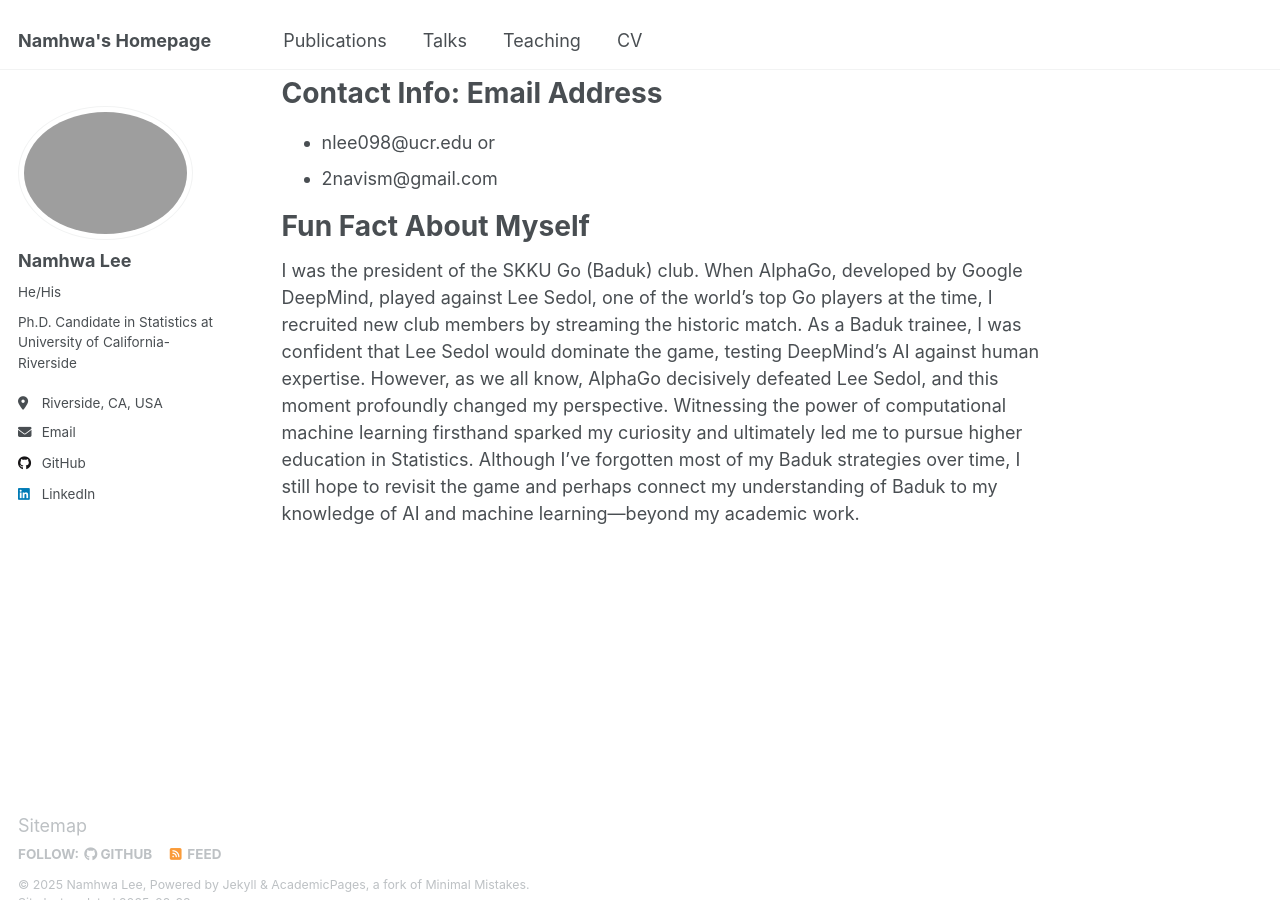
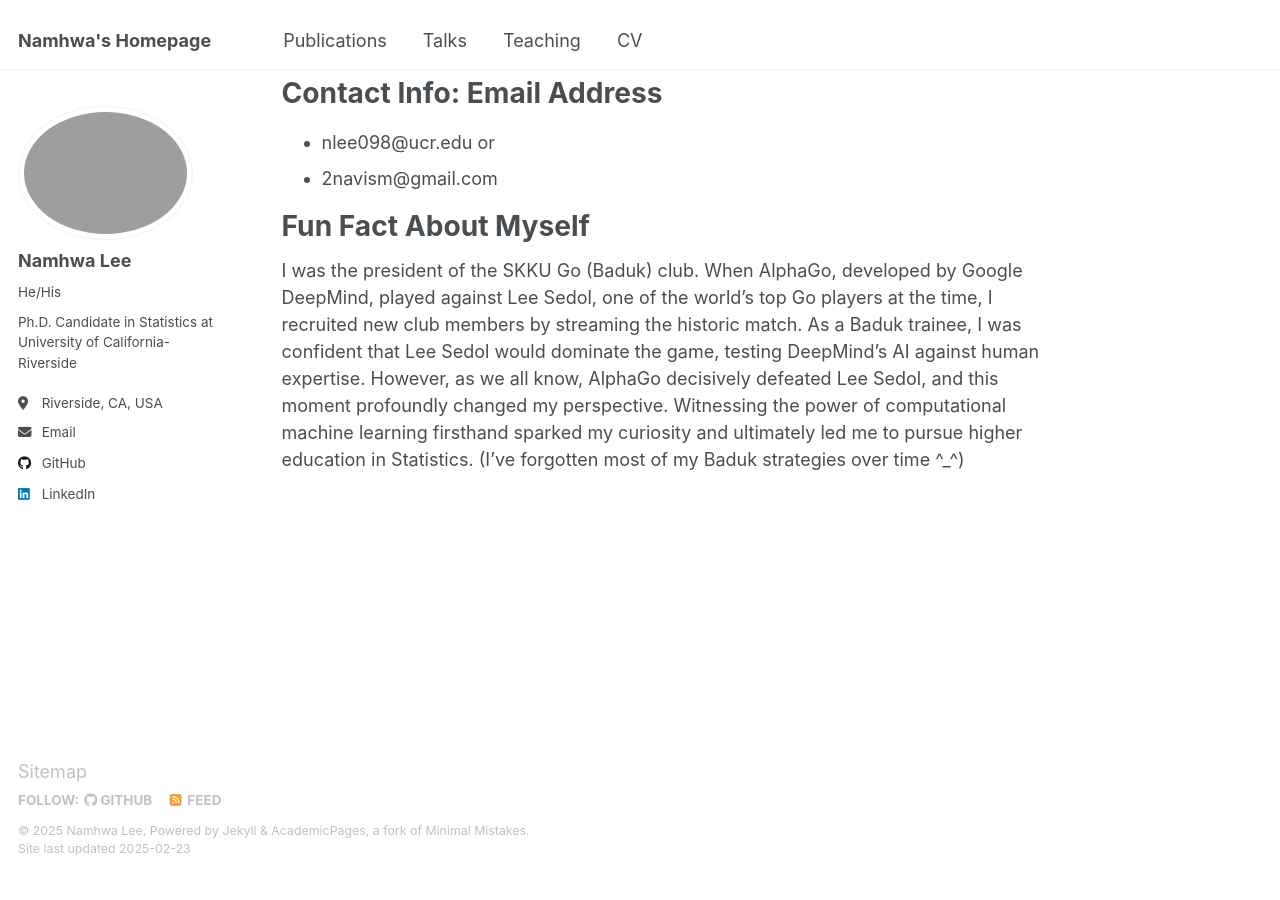
Before and after one commit to NamhwaLee/NamhwaLee.github.io, a Jekyll site: the page built from _pages/about.md, in a window 1280 px wide and 900 px high, scrolled down 737 px. Built offline with Jekyll 4.4.1, drawn with Linux system fonts in a browser that asks for light colours; after the commit the page ends 1614 px from its top, so only the background shows below that.

Commit message:
Update about.md

```diff
--- a/_pages/about.md
+++ b/_pages/about.md
@@ -33,4 +33,4 @@ or
 Fun Fact About Myself
 ======
 
-I was the president of the SKKU Go (Baduk) club. When AlphaGo, developed by Google DeepMind, played against Lee Sedol, one of the world’s top Go players at the time, I recruited new club members by streaming the historic match. As a Baduk trainee, I was confident that Lee Sedol would dominate the game, testing DeepMind's AI against human expertise. However, as we all know, AlphaGo decisively defeated Lee Sedol, and this moment profoundly changed my perspective. Witnessing the power of computational machine learning firsthand sparked my curiosity and ultimately led me to pursue higher education in Statistics. Although I’ve forgotten most of my Baduk strategies over time, I still hope to revisit the game and perhaps connect my understanding of Baduk to my knowledge of AI and machine learning—beyond my academic work.
+I was the president of the SKKU Go (Baduk) club. When AlphaGo, developed by Google DeepMind, played against Lee Sedol, one of the world’s top Go players at the time, I recruited new club members by streaming the historic match. As a Baduk trainee, I was confident that Lee Sedol would dominate the game, testing DeepMind's AI against human expertise. However, as we all know, AlphaGo decisively defeated Lee Sedol, and this moment profoundly changed my perspective. Witnessing the power of computational machine learning firsthand sparked my curiosity and ultimately led me to pursue higher education in Statistics. (I’ve forgotten most of my Baduk strategies over time ^_^)
```
